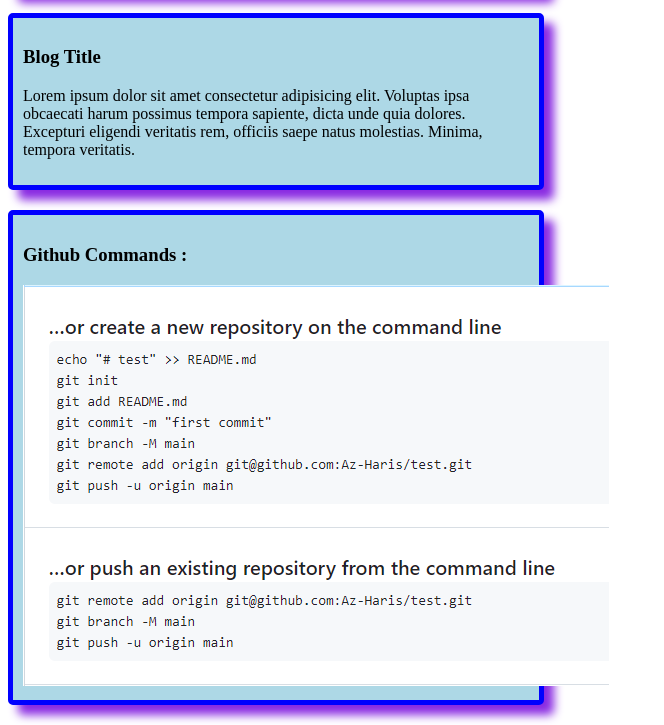
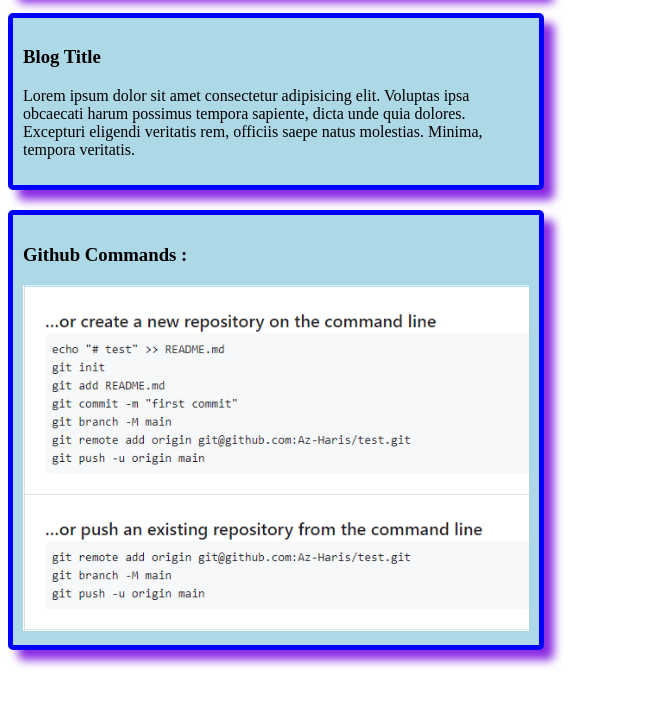
Before and after one commit to Az-Haris/test, a plain HTML site: page index.html in a window 1280 px wide. Shown: the part 785-1510 px from the top of the page, without its empty margins (0-664 px from the left). After the commit the page ends 1455 px from the top, so only its background shows below. Drawn offline with Linux system fonts and the light colour scheme.

Commit message:
fixed img bug

```diff
--- a/index.html
+++ b/index.html
@@ -29,7 +29,7 @@
     </div>
     <div class="blog">
         <h3>Github Commands : </h3>
-        <img src="GitHub.png" alt="GitHub Commands">
+        <img src="GitHub.png" alt="GitHub Commands" width="100%">
     </div>
 </body>
 </html>
```
